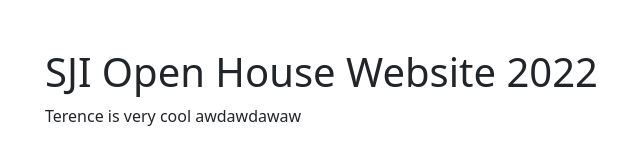
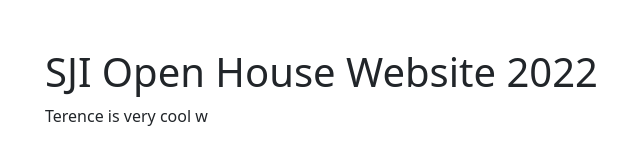
Before and after one commit to of89p/sjiopenhouse, a plain HTML site: page index.html in a window 1280 px wide. Shown: the whole page, without its empty margins (37-677 px from the left). Drawn offline with nearby package versions, Linux system fonts and the light colour scheme.

Commit message:
Update index.html

```diff
--- a/index.html
+++ b/index.html
@@ -10,7 +10,7 @@
 <body class="container">
     <br><br>
   <h1>SJI Open House Website 2022</h1>
-  <p> Terence is very cool awdawdawaw</p>
+  <p> Terence is very cool w</p>
 </body>
 
 
```
